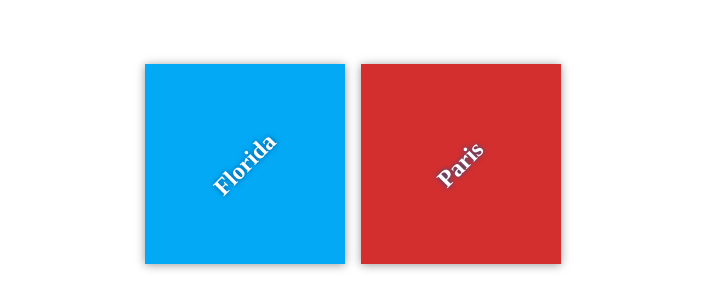
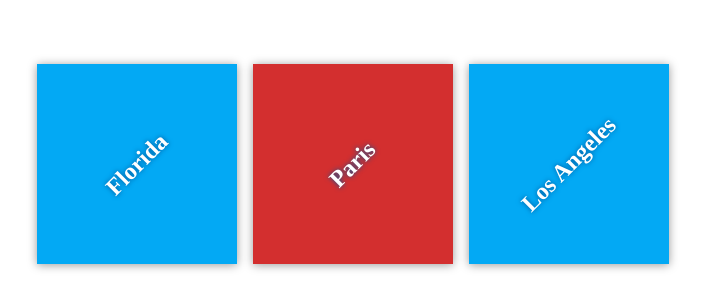
Before and after one commit to vijaykanthusa1975/my-travel-plans, a plain HTML site: page index.html in a window 1280 px wide. Shown: the part 236-544 px from the top of the page, without its empty margins (287-992 px from the left). Drawn offline with Linux system fonts and the light colour scheme; files that its build step writes are made by us from their sources.

Commit message:
Added Los Angeles Heading

```diff
--- a/index.html
+++ b/index.html
@@ -17,6 +17,9 @@
             <div class="destination" id="paris">
                 <h2>Paris</h2>
             </div>
+            <div class="destination" id="Los Angeles">
+                <h2>Los Angeles</h2>
+            </div>
         </div>
     </div>
 
```
